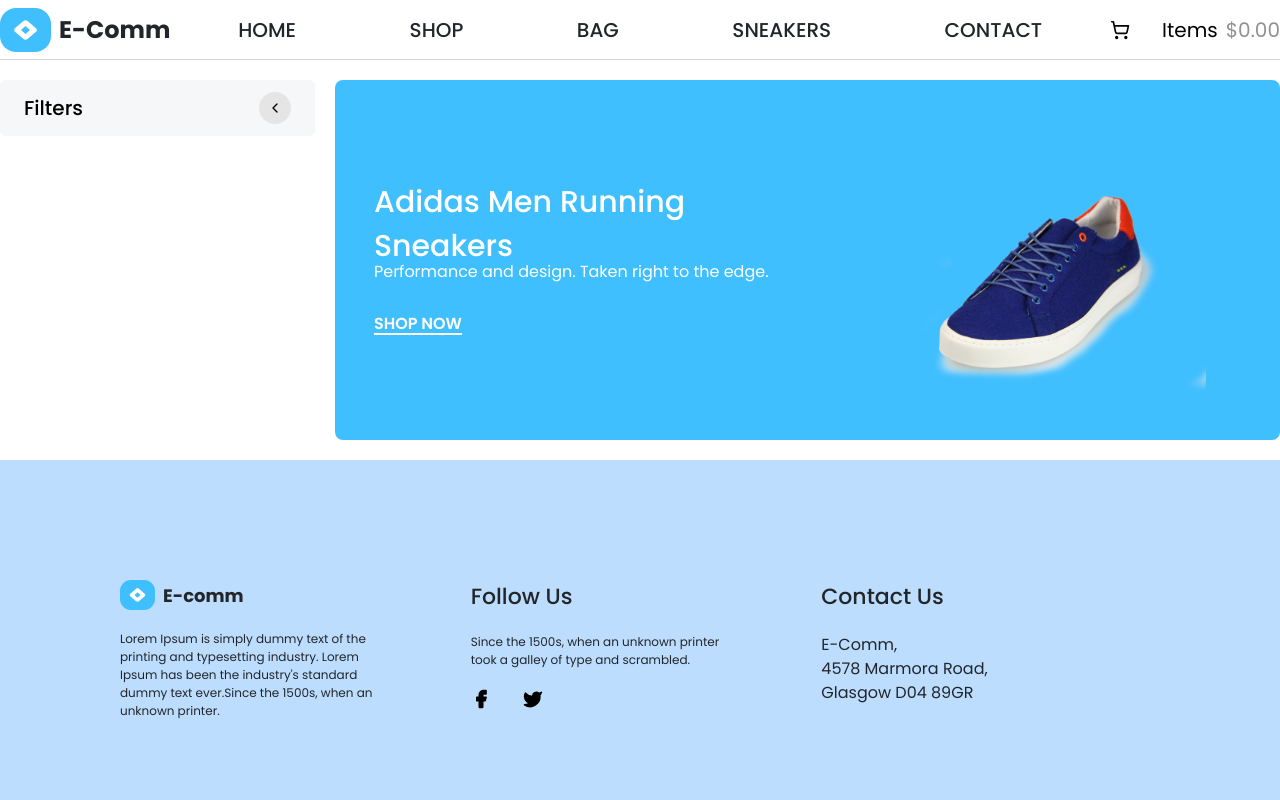
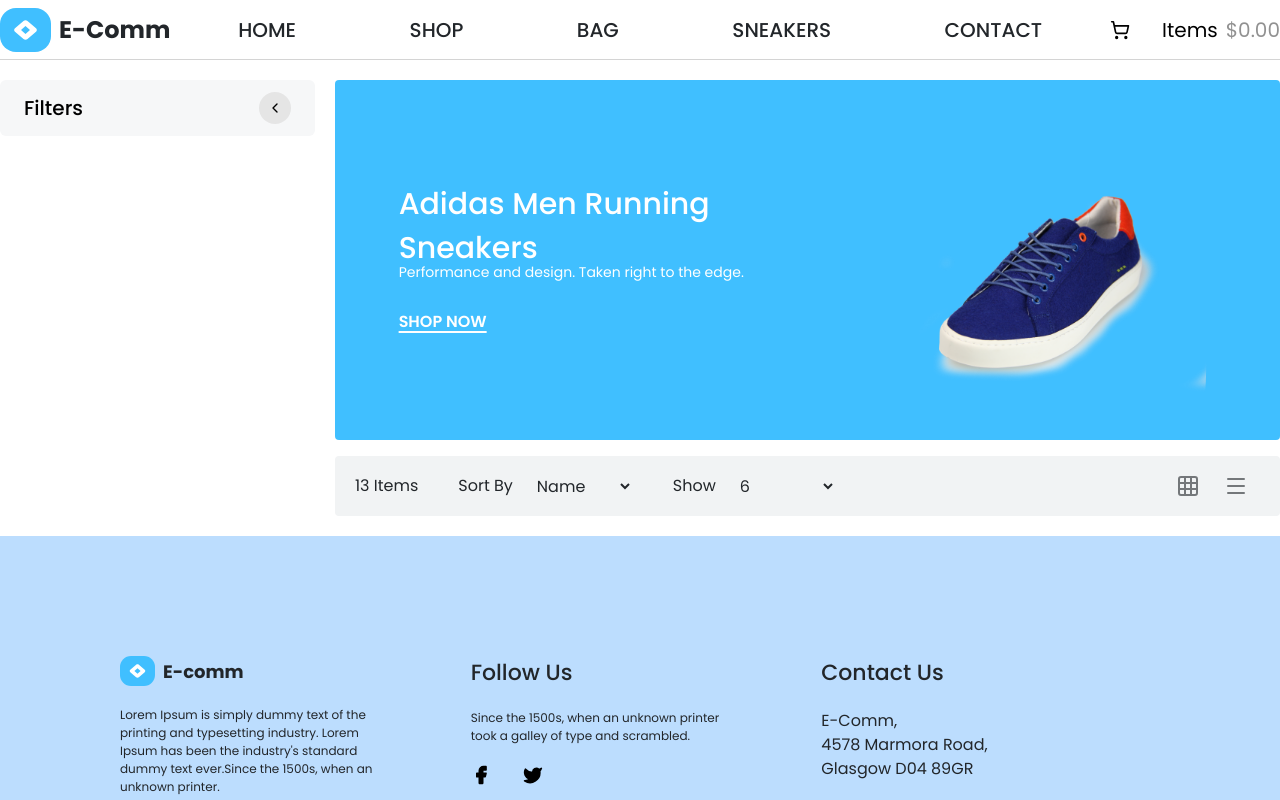
Before and after one commit to adiityasharma/e-comm, a React (Vite) app: page /shop in a window 1280 px wide. Shown: the top 800 px of the page. Built offline with nearby package versions, Linux system fonts and the light colour scheme.

Commit message:
filter bar

```diff
--- a/src/components/shop/Banner.jsx
+++ b/src/components/shop/Banner.jsx
@@ -4,12 +4,12 @@
 
 const Banner = () => {
   return (
-    <div className="w-full h-90 grid grid-cols-2 bg-[#40BFFF] rounded-lg text-white">
+    <div className="w-full h-60 md:h-60 lg:h-90 grid grid-cols-2 bg-[#40BFFF] rounded text-white">
       <div className="w-full h-full flex justify-center items-center ">
-        <div className=" flex flex-col gap-2">
-          <h1 className="text-3xl font-[500] ">Adidas Men Running</h1>
-          <h1 className="text-3xl font-[500] ">Sneakers</h1>
-          <p className="-mt-3 ">
+        <div className=" flex flex-col md:gap-1 lg:gap-2 pl-5 lg:pl-0">
+          <h1 className="text-xl lg:text-2xl xl:text-3xl font-[500] ">Adidas Men Running</h1>
+          <h1 className="text-xl lg:text-2xl xl:text-3xl font-[500] ">Sneakers</h1>
+          <p className="md:-mt-2 lg:-mt-3 text-[12px] lg:text-sm xl:text-md">
             Performance and design. Taken right to the edge.
           </p>
           <button className="mt-5 w-fit underline decoration-2 underline-offset-4 cursor-pointer font-[600]">
@@ -18,7 +18,7 @@
         </div>
       </div>
       <div className="flex items-center justify-center w-full h-full ">
-        <img className="mt-15 w-90 scale-x-[-1]" src={shoeImg} alt="" />
+        <img className="mt-15 md:w-60 lg:w-90 scale-x-[-1]" src={shoeImg} alt="" />
       </div>
     </div>
   );
--- /dev/null
+++ b/src/components/shop/FilterBar.jsx
@@ -0,0 +1,54 @@
+import React from 'react'
+
+
+import { Grid3x3, Menu } from 'lucide-react';
+
+const FilterBar = () => {
+
+
+  return (
+    <div className="w-full h-15 md:h-12 lg:h-15 flex justify-between px-3 md:px-3 lg:px-5 text-[#22262A] items-center rounded bg-[#F1F3F4]">
+      <div className="w-full md:w-fit flex items-center gap-5 md:gap-4 lg:gap-10 ">
+        <h1 className=" md:text-sm lg:text-[16px]">13 Items</h1>
+        <div className="h-full flex items-center gap-5">
+          <h1 className="md:text-sm lg:text-[16px]">Sort By</h1>
+          <select
+            className="md:w-20 lg:w-25 outline-none md:text-sm lg:text-[16px] "
+            name=""
+            id=""
+          >
+            <option value="name">Name</option>
+            <option value="price">Price</option>
+            <option value="hot">Hot</option>
+          </select>
+        </div>
+        <div className="h-full flex items-center gap-5 md:text-sm lg:text-[16px]">
+          <h1 className="md:text-sm lg:text-[16px]">Show</h1>
+          <select
+            className="md:w-15 lg:w-25 outline-none md:text-sm lg:text-[16px]"
+            name=""
+            id=""
+          >
+            <option className="" value="6">
+              6
+            </option>
+            <option value="12">12</option>
+            <option value="18">18</option>
+            <option value="24">24</option>
+          </select>
+        </div>
+      </div>
+
+      <div className="hidden md:flex">
+        <div className="cursor-pointer opacity-60 w-12 h-12 flex items-center justify-center">
+          <Grid3x3 />
+        </div>
+        <div className="cursor-pointer opacity-60 w-12 h-12 flex items-center justify-center">
+          <Menu />
+        </div>
+      </div>
+    </div>
+  );
+}
+
+export default FilterBar
--- a/src/pages/Shop.jsx
+++ b/src/pages/Shop.jsx
@@ -1,6 +1,7 @@
 import React from 'react'
 import Sidebar from '../components/shop/Sidebar'
 import Banner from '../components/shop/Banner'
+import FilterBar from '../components/shop/FilterBar';
 
 const Shop = () => {
   return (
@@ -8,8 +9,9 @@
       <div className="w-full h-full md:w-[250px] lg:w-[300px] xl:w-[25%]">
         <Sidebar />
       </div>
-      <div className=" w-full xl:w-[75%]">
+      <div className="w-full xl:w-[75%] flex flex-col gap-4">
         <Banner />
+        <FilterBar/>
       </div>
     </div>
   );
```
